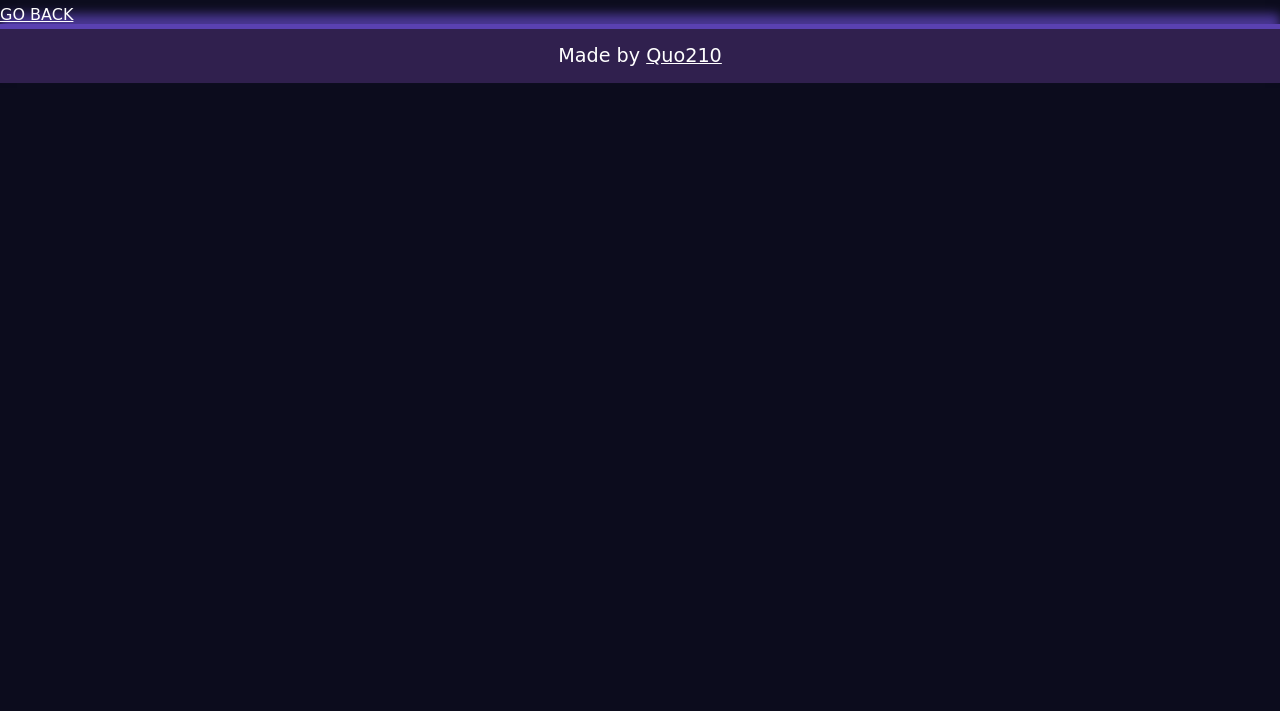
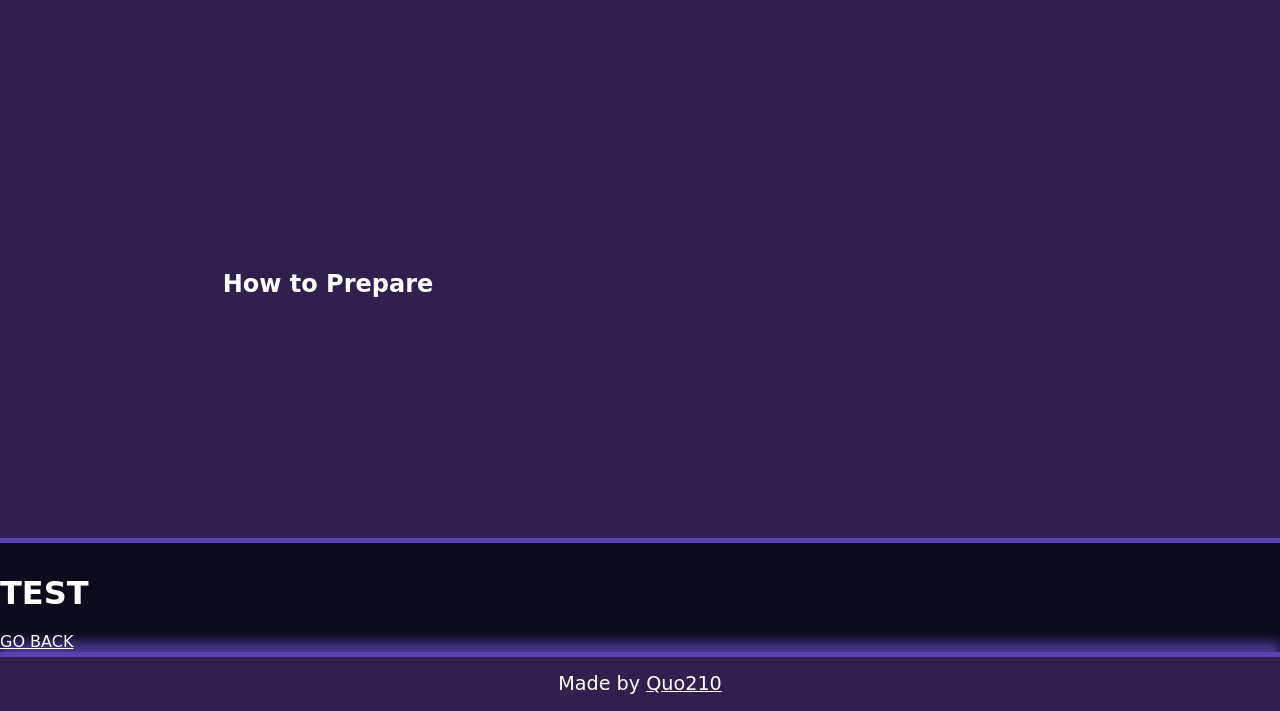
Before and after one commit to Quo210/drinks-roulette, a website: page extended.html in a window 1280 px wide. Shown: the part 295-1006 px from the top of the page. Before the commit the page ends 800 px from the top, so only its background shows below. Drawn offline with Linux system fonts and the light colour scheme; no server answers; a web font is replaced by a local one.

Commit message:
containers ready to be filled

```diff
--- a/extended.html
+++ b/extended.html
@@ -20,18 +20,16 @@
                 <h1 class="drinkName"></h1>
                 <img src="" alt="Your Drink">
             </div>
-            <div class="ingredients">
+            <section class="ingredients">
                 <h2>ingredients</h2>
                 <article class="ingredients"></article>
-            </div>
+            </section>
             <section class="instructions">
                 <h2>How to Prepare</h2>
                 <article class="instructions">
 
                 </article>
             </section>
-
-
         </div>
         <h1>TEST</h1>
         <a href="/index.html">GO BACK</a>
--- a/public/secondPage.css
+++ b/public/secondPage.css
@@ -1,3 +1,42 @@
+:root{
+    /* CSS HEX */
+    --up-maroon: #800e13ff;
+    --upsdell-red: #ad2831ff;
+    --russian-violet: #30204eff;
+    --plump-purple: #5a41b1ff;
+    --xiketic: #0c0c1dff;
+    }
+
 img{
     border: none
 }
+
+div.extended{
+    height: 90vh;
+    max-height: 900px;
+    display: grid;
+    grid-template-columns: repeat(4,25%);
+    grid-template-rows: repeat(5,20%);
+    background-color: var(--russian-violet);
+    padding: 1rem;
+    margin: 2rem 0;
+    gap: 0rem;
+    justify-content: center;
+    border: 0 var(--plump-purple) solid;
+    border-width: 5px 0;
+}
+
+div.press{
+    grid-column: span 2;
+    grid-row: span 3;
+}
+
+section.ingredients{
+    grid-column: span 2;
+    grid-row: span 5;
+}
+
+section.instructions{
+    grid-column: 1 / 3;
+    grid-row: span 2;
+}
```
